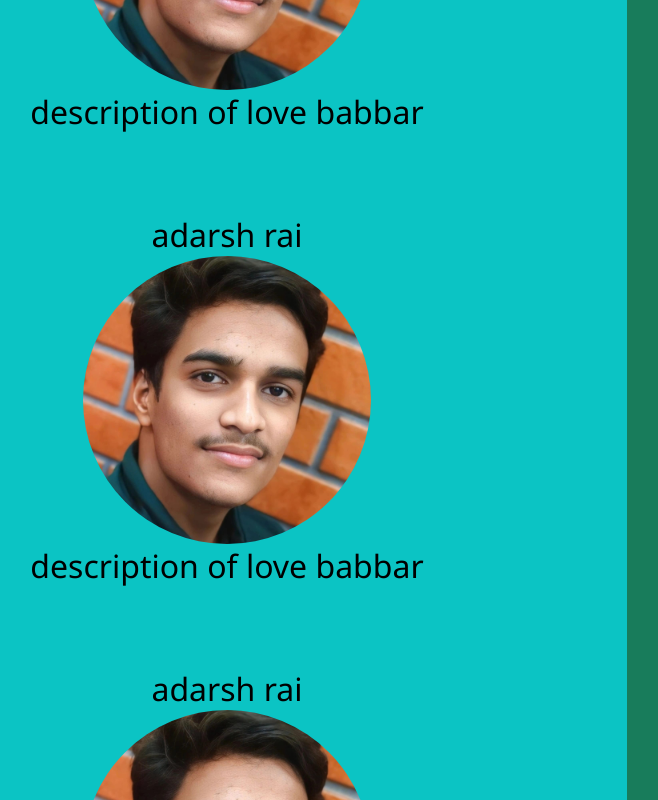
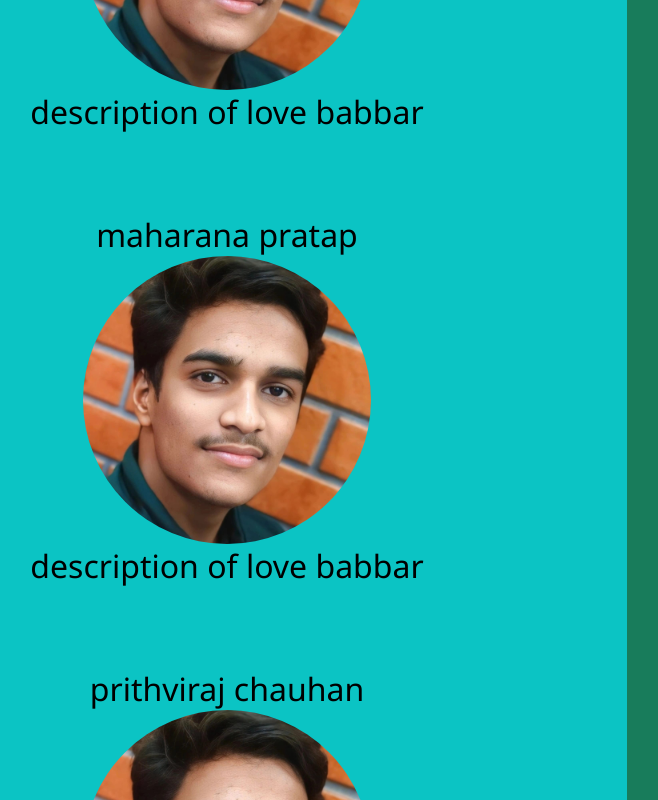
Before and after one commit to Algohercules/react, a React (Vite) app in the folder react-project-two/: page / in a window 1280 px wide. Shown: the top 800 px of the page, without its empty margins (173-831 px from the left). Built offline with nearby package versions, Linux system fonts and the light colour scheme.

Commit message:
understanding syntax of props

```diff
--- a/react-project-two/src/App.jsx
+++ b/react-project-two/src/App.jsx
@@ -7,9 +7,9 @@ function App() {
   return (
     <>
       <div className="container">
-        <UserCard/>
-        <UserCard/>
-        <UserCard/>
+        <UserCard name="adarsh rai " />
+        <UserCard name="maharana pratap"/>
+        <UserCard  name= "prithviraj chauhan"/>
       </div>
     </>
   )
--- a/react-project-two/src/components/userCard.jsx
+++ b/react-project-two/src/components/userCard.jsx
@@ -5,10 +5,10 @@ import "./userCard.css"
 
 
 
-const UserCard = () => {
+const UserCard = (props) => {
   return (
     <div className='user-container'  id='title'>
-       <p>adarsh rai</p>
+       <p>{props.name}</p>
        <img src={profilepic}  alt="love" id='user-image'/>
        <p id='user-description'>description of love babbar</p>
     </div>
```
